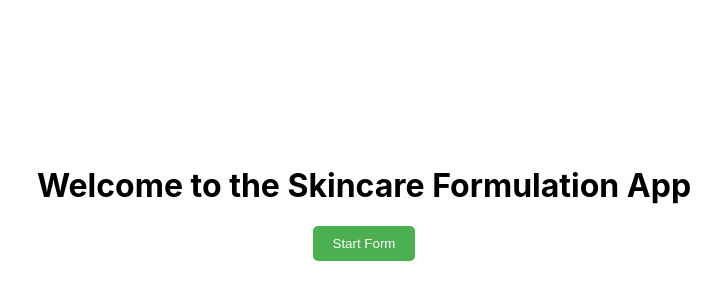
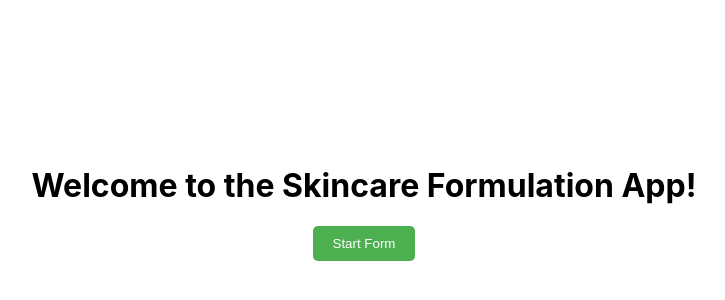
Before and after one commit to cwkoss/skincare, a React (Create React App) app: page / in a window 1280 px wide. Shown: the part 90-390 px from the top of the page, without its empty margins (276-1001 px from the left). Built offline with nearby package versions, Linux system fonts and the light colour scheme.

Commit message:
OK got it working in gh-pages again... somehow.  I think there might be weird confusing deployment lag?  frustrating...

```diff
--- a/src/App.js
+++ b/src/App.js
@@ -1,5 +1,5 @@
 import React, { useState } from 'react';
-import { BrowserRouter as Router, Routes, Route, Link } from 'react-router-dom';
+import { HashRouter as Router, Routes, Route, Link } from 'react-router-dom';
 import Form1 from './Form1';
 import Form2 from './Form2';
 import Summary from './Summary'; // Make sure to create this component
@@ -14,7 +14,7 @@ function App() {
       <Routes>
         <Route path="/" element={
           <div style={{ textAlign: 'center', marginTop: '20%' }}>
-            <h1>Welcome to the Skincare Formulation App</h1>
+            <h1>Welcome to the Skincare Formulation App!</h1>
             <Link to="/form1"><button>Start Form</button></Link>
           </div>
         } />
```
